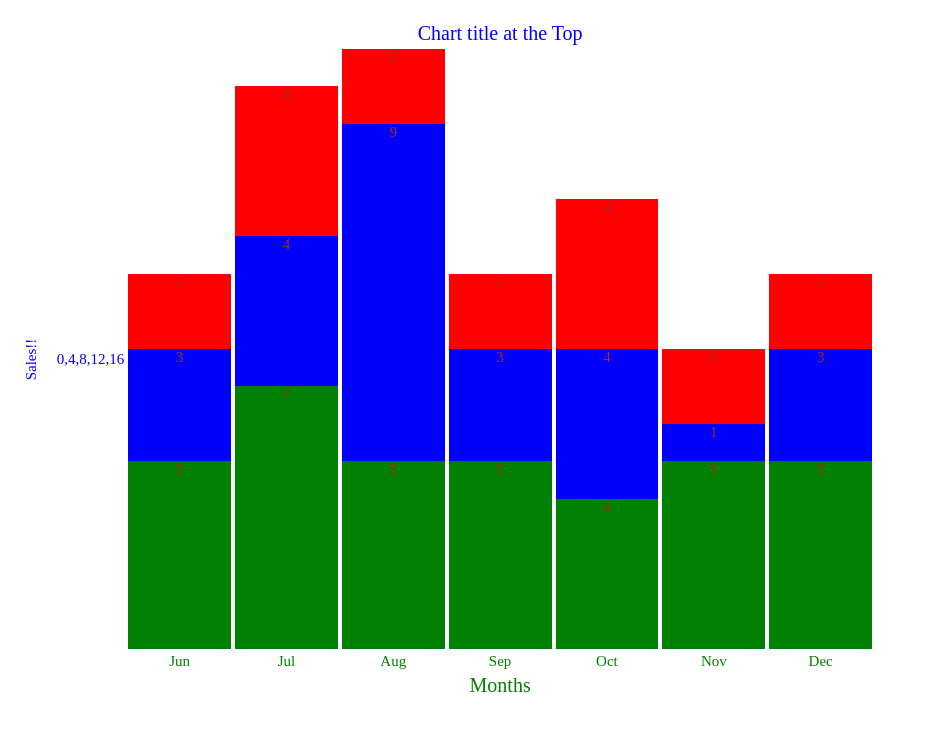
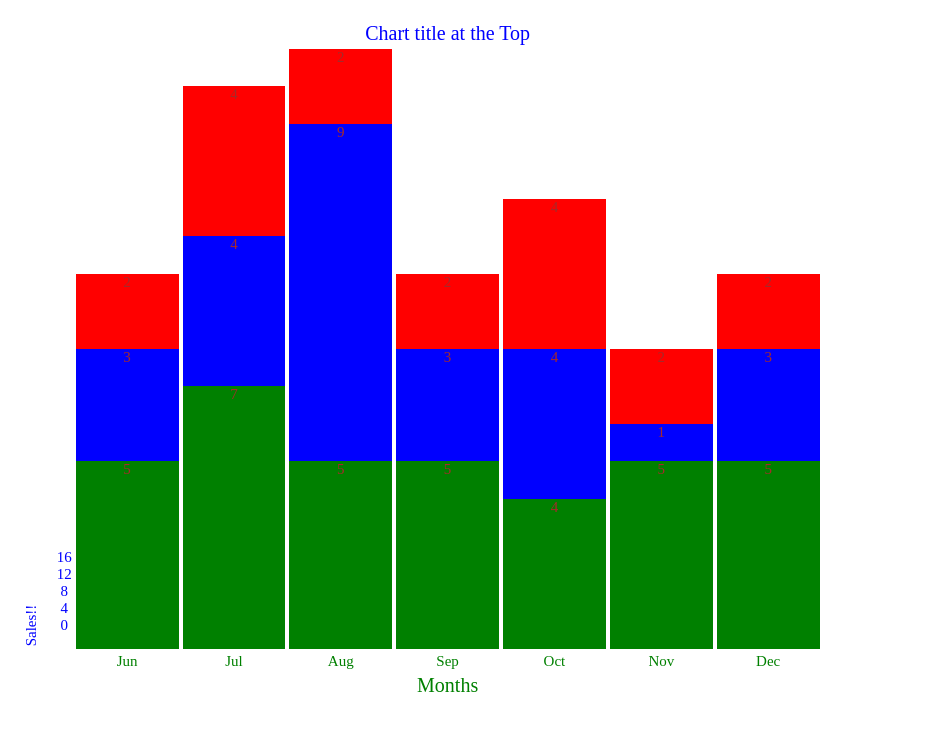
Before and after one commit to 67millwood/barcharts, a website: page actual project/indexfinal.html in a window 1280 px wide. Shown: the part 61-792 px from the top of the page, without its empty margins (0-927 px from the left). Drawn offline with nearby package versions, Linux system fonts and the light colour scheme.

Commit message:
everything completed.  reversed order of y labels and added padding.  need to get specificity right to move y axis title and ticks to centre.

```diff
--- a/actual project/mainfinal2.js
+++ b/actual project/mainfinal2.js
@@ -37,6 +37,7 @@ function start() {
   tableMaker();
   createBars();
   labelsAndTitles();
+  tablePadding();
   yTicksAndTitle();
 
 }
@@ -99,10 +100,14 @@ let releasedData = math();
 // for use on the Y axis. new function yTicks added which creates a y axis data label system
 // starting at zero to biggestNum at 25% increments rounded to nearest INT.
 function yTickMaker () {
-  let tickArray = [];
+  let x = [];
     for (i = 0; i <= 4; i++) {
-      tickArray.push(Math.round(releasedData[0] * i * 0.25));
+      x.push(Math.round(releasedData[0] * i * 0.25));
     }
+      let a = x.reverse();
+      let y = a.toString();
+      let tickArray = y.split(",").join("<br>");
+
     return tickArray;
 }
 let tickLabels = yTickMaker();
@@ -138,7 +143,6 @@ function createBars() {
   for (i = 0; i < yDataSets; i++) {
     let b = document.createElement("DIV");
     let c = document.createTextNode(fakedata[x][i]);
-
     b.appendChild(c);
     b.setAttribute("class", "rectangle");
     b.setAttribute("id", "div" + x + i);
@@ -197,10 +201,17 @@ function labelsAndTitles() {
 }
 
 function yTicksAndTitle () {
-  $('#bigTable #myTr0').eq(0).prepend('<td rowspan="5"><p id="yticks"></td>');
+  $('#bigTable #myTr1').eq(0).prepend('<td id="ycontainer"><p id="yticks"></p></td>');
+  $('#ycontainer').css({"justify-content": "center"});
   document.getElementById("yticks").innerHTML = tickLabels;
-  $('#yticks').css({"color": optionsObj.yTicks[1], "font-size": optionsObj.yTicks[0]});
-  $('#bigTable #myTr0').eq(0).prepend('<td rowspan="5"><p id="rotate"></p></td>');
+  $('#yticks').css({"vertical-align": "center", "color": optionsObj.yTicks[1], "font-size": optionsObj.yTicks[0]});
+  $('#bigTable #myTr1').eq(0).prepend('<td><p id="rotate"></p></td>');
   document.getElementById("rotate").innerHTML = optionsObj.yAxisTitle[0];
   $('#rotate').css({"color": optionsObj.yAxisTitle[2], "font-size": optionsObj.yAxisTitle[1], "transform": "rotate(-90deg"});
 }
+
+function tablePadding () {
+    $('#bigTable #myTr0').prepend('<td colspan="2">   </td>');
+    $('#bigTable #myTr2').prepend('<td colspan="2">   </td>');
+    $('#bigTable #myTr3').prepend('<td colspan="2">   </td>');
+}
--- a/actual project/stylefinal.css
+++ b/actual project/stylefinal.css
@@ -10,6 +10,7 @@
 #myTr1 {
   vertical-align: bottom;
 
+
   text-align: center;
 
 }
```
